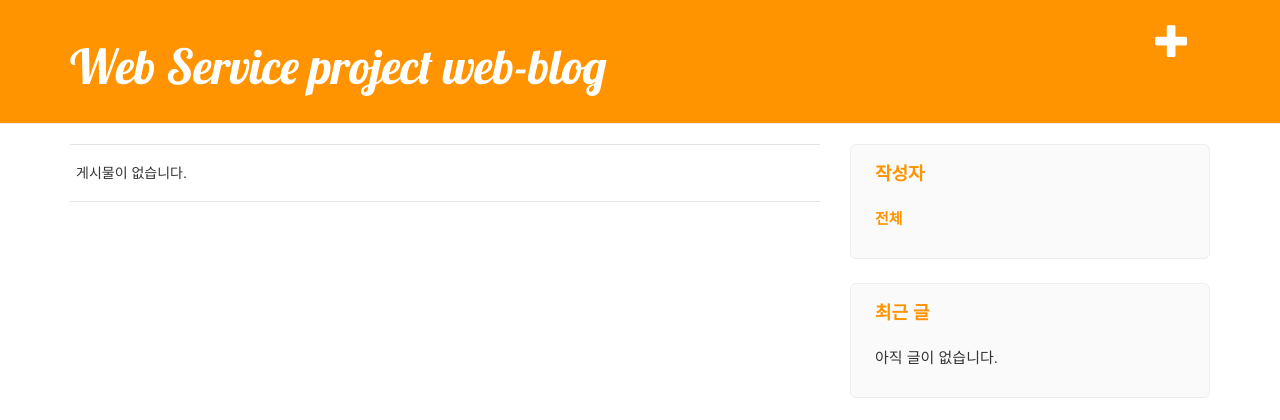
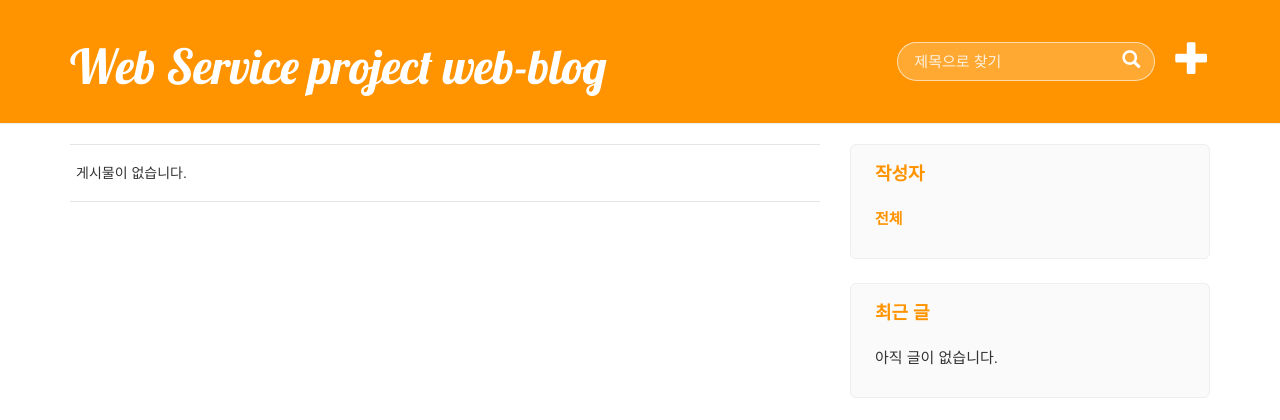
Before and after one commit to elponchis/photoblog-common01, a Django app: page / in a window 1280 px wide. Shown: the top 420 px of the page. Run offline with Django 5.2, Linux system fonts and the light colour scheme; the visitor is signed in with stand-in values (Sample User, id 1); data comes from the database, SQL or seed files in the repository; data that the repository does not hold is empty; some libraries are stand-ins or nearby versions.

Commit message:
feat: 헤더에 제목 검색 추가

```diff
--- a/PhotoBlogServer/blog/static/css/blog.css
+++ b/PhotoBlogServer/blog/static/css/blog.css
@@ -46,9 +46,66 @@ h1, h2, h3, h4 {
 
 .top-menu, .top-menu:hover, .top-menu:visited {
     color: #ffffff;
-    float: right;
     font-size: 26pt;
-    margin-right: 20px;
+}
+
+.header-bar {
+    display: flex;
+    align-items: center;
+    justify-content: space-between;
+    gap: 24px;
+}
+
+.header-bar:before,
+.header-bar:after {
+    content: none;
+}
+
+.header-tools {
+    display: flex;
+    align-items: center;
+    gap: 20px;
+}
+
+.header-search {
+    display: flex;
+    align-items: center;
+    background-color: rgba(255, 255, 255, 0.2);
+    border: 1px solid rgba(255, 255, 255, 0.6);
+    border-radius: 20px;
+    padding: 0 6px 0 16px;
+}
+
+.header-search input {
+    width: 200px;
+    background: transparent;
+    border: none;
+    outline: none;
+    color: #ffffff;
+    font-size: 15px;
+    padding: 8px 0;
+}
+
+.header-search input::placeholder {
+    color: rgba(255, 255, 255, 0.85);
+}
+
+.header-search button {
+    background: transparent;
+    border: none;
+    color: #ffffff;
+    font-size: 18px;
+    padding: 6px 8px;
+}
+
+@media (max-width: 767px) {
+    .header-bar {
+        flex-wrap: wrap;
+    }
+
+    .header-search input {
+        width: 140px;
+    }
 }
 
 .post {
@@ -163,4 +220,7 @@ h1, h2, h3, h4 {
 
 .author-title {
     margin: 0 0 24px;
+    font-family: inherit;
+    font-size: 22px;
+    font-weight: bold;
 }
--- a/PhotoBlogServer/blog/templates/blog/base.html
+++ b/PhotoBlogServer/blog/templates/blog/base.html
@@ -10,13 +10,21 @@
 </head>
 <body>
     <div class="page-header">
-        <div class="container">
-            {% if user.is_authenticated %}
-            <a href="{% url 'post_new' %}" class="top-menu">
-                <span class="glyphicon glyphicon-plus"></span>
-            </a>
-            {% endif %}
+        <div class="container header-bar">
             <h1><a href="/">Web Service project web-blog</a></h1>
+            <div class="header-tools">
+                <form class="header-search" action="{% url 'post_list' %}" method="get" role="search">
+                    <input type="search" name="q" value="{{ query }}" placeholder="제목으로 찾기" aria-label="제목으로 찾기">
+                    <button type="submit" aria-label="검색">
+                        <span class="glyphicon glyphicon-search"></span>
+                    </button>
+                </form>
+                {% if user.is_authenticated %}
+                <a href="{% url 'post_new' %}" class="top-menu">
+                    <span class="glyphicon glyphicon-plus"></span>
+                </a>
+                {% endif %}
+            </div>
         </div>
     </div>
     <div class="content container">
--- a/PhotoBlogServer/blog/templates/blog/post_list.html
+++ b/PhotoBlogServer/blog/templates/blog/post_list.html
@@ -1,7 +1,9 @@
 {% extends 'blog/base.html' %}
 
 {% block content %}
-    {% if current_author %}
+    {% if query %}
+    <h2 class="author-title">'{{ query }}' 검색 결과 {{ posts|length }}개</h2>
+    {% elif current_author %}
     <h2 class="author-title">{{ current_author.username }}의 글 {{ posts|length }}개</h2>
     {% endif %}
 
@@ -15,7 +17,7 @@
             </span>
         </li>
     {% empty %}
-        <li>게시물이 없습니다.</li>
+        <li>{% if query %}검색 결과가 없습니다.{% else %}게시물이 없습니다.{% endif %}</li>
     {% endfor %}
     </ul>
 {% endblock %}
--- a/PhotoBlogServer/blog/views.py
+++ b/PhotoBlogServer/blog/views.py
@@ -17,11 +17,14 @@ def sidebar_context():
     return {'authors': authors, 'recent_posts': recent_posts}
 
 def post_list(request):
+    query = request.GET.get('q', '').strip()
     posts = Post.objects.filter(
         published_date__lte=timezone.now()
     ).order_by('-published_date')
+    if query:
+        posts = posts.filter(title__icontains=query)
     return render(request, 'blog/post_list.html',
-                  {'posts': posts, **sidebar_context()})
+                  {'posts': posts, 'query': query, **sidebar_context()})
 
 def author_posts(request, username):
     author = get_object_or_404(User, username=username)
```
Also changed, not shown: PhotoBlogServer/blog/tests.py (+10 -0 lines).
